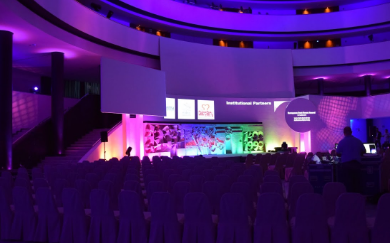
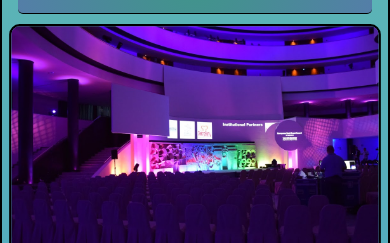
Before and after one commit to ProfileLearn/proyecto-coderhouse, a plain HTML site: page pages/galeria.html in a window 390 px wide. In both pictures the pointer is over the picture 195 px from the left and 715 px from the top of the page. Shown: the part 585-828 px from the top of the page. Drawn offline with Linux system fonts and the light colour scheme.

Commit message:
galeria-responsive

```diff
--- a/css/style.css
+++ b/css/style.css
@@ -194,11 +194,32 @@ footer div {
     border-radius: 5px;
 }
 
+.img-galeria {
+    display: flex;
+    justify-content: center;
+}
+
+.img-galeria img {
+    width: 100%;
+    height: auto;
+    background-color: black;
+    border: 2px solid black;
+    border-radius: 10px;
+    transition: transform 500ms;
+}
+
+.img-galeria img:hover {
+    transform: scale(1.09);
+}
+
 @media (max-width: 1300px) {
     .galeria {
         grid-template-columns: repeat(3, 1fr);
         grid-template-rows: auto;
         grid-template-areas: "banner banner banner";
+    }
+    .img-galeria img:hover {
+        transform: scale(1.07);
     }
 }
 
@@ -208,6 +229,9 @@ footer div {
         grid-template-rows: auto;
         grid-template-areas: "banner banner";
     }
+    .img-galeria img:hover {
+        transform: scale(1.06);
+    }
 }
 
 @media (max-width: 768px) {
@@ -216,27 +240,12 @@ footer div {
         grid-template-rows: auto;
         grid-template-areas: "banner";
     }
+    .img-galeria img:hover {
+        transform: scale(1.05);
+    }
 }
 
 /* imagenes de galeria----------------------------------------*/
-
-.img-galeria {
-    display: flex;
-    justify-content: center;
-}
-
-.img-galeria img {
-    width: 300px;
-    height: 200px;
-    background-color: black;
-    border: 2px solid black;
-    border-radius: 10px;
-    transition: transform 500ms;
-}
-
-.img-galeria img:hover {
-    transform: scale(1.4);
-}
 
 /* Alquileres equipos------------------------------------------*/
 
@@ -414,7 +423,6 @@ form .btn:hover {
     order: 1
 }
 
-
 /* Sobre nosotros-------------------- */
 
 .servicios-audiovisuales {
```
